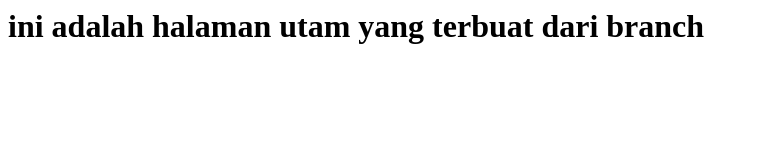
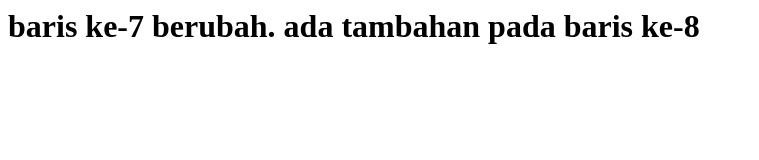
Before and after one commit to 4OR1/Myproject, a plain HTML site: page index.html in a window 1280 px wide. Shown: the whole page, without its empty margins (0-759 px from the left). Drawn offline with Linux system fonts and the light colour scheme.

Commit message:
melakukan perubahan pada index.html

```diff
--- a/index.html
+++ b/index.html
@@ -4,7 +4,8 @@
     </head>
     <body>
         <h1>
-            ini adalah halaman utam yang terbuat dari branch
+            baris ke-7 berubah.
+            ada tambahan pada baris ke-8
         </h1>
     </body>
 
```
